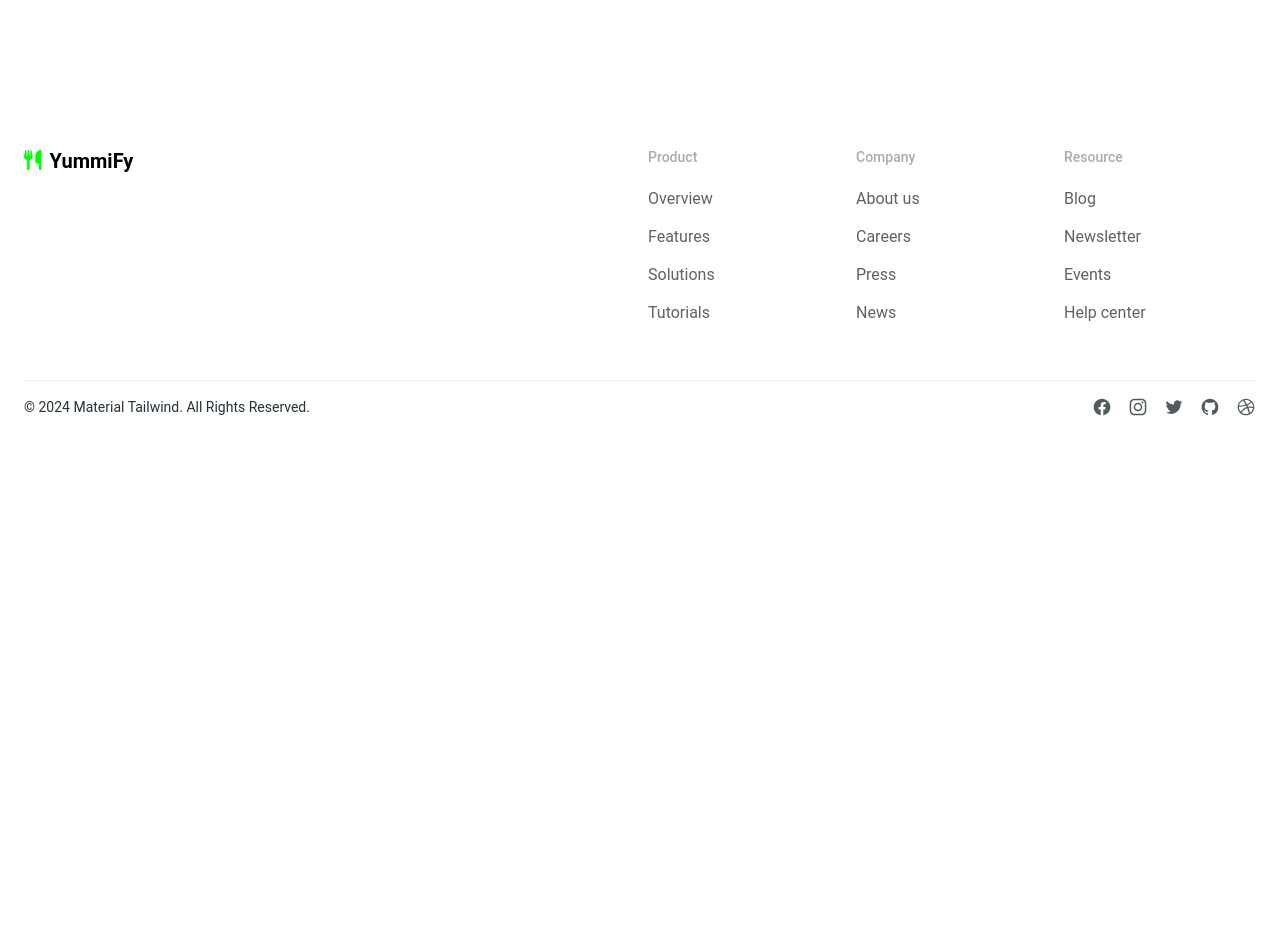
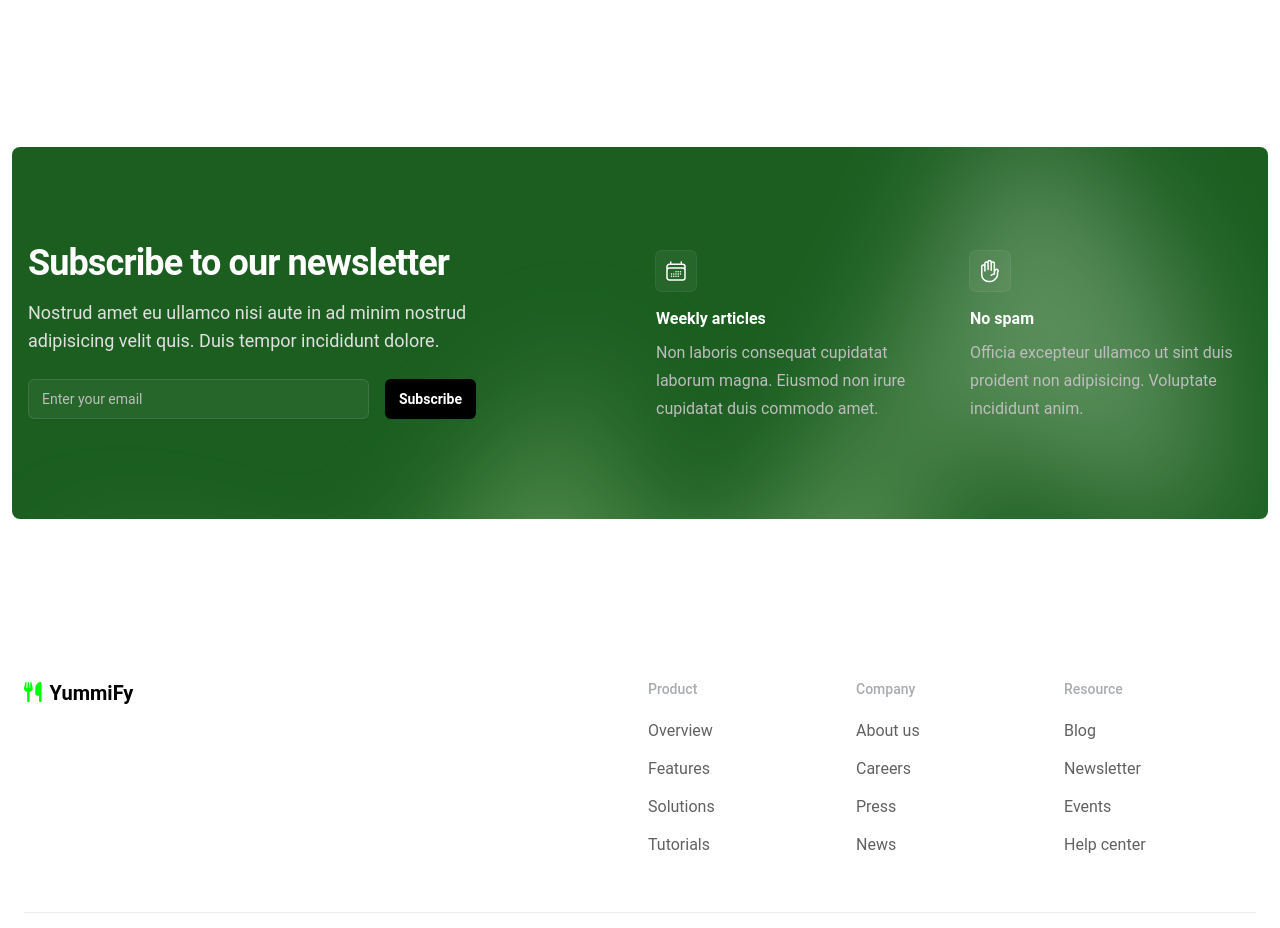
Before and after one commit to mariotbg11/YummiFy, a React (Vite) app: page / in a window 1280 px wide. Shown: the part 2680-3608 px from the top of the page. Before the commit the page ends 3126 px from the top, so only its background shows below. Built offline with nearby package versions, Linux system fonts and the light colour scheme.

Commit message:
feat: create newsletter component

```diff
--- a/src/App.jsx
+++ b/src/App.jsx
@@ -3,6 +3,7 @@ import Hero from "./components/Hero";
 import CardList from "./components/CardList";
 import AccordionFAQ from "./components/AccordionFAQ";
 import Footer from "./components/Footer";
+import Newsletter from "./components/Newsletter";
 
 function App() {
   return (
@@ -11,6 +12,7 @@ function App() {
       <Hero />
       <CardList />
       <AccordionFAQ />
+      <Newsletter />
       <Footer />
     </div>
   );
--- /dev/null
+++ b/src/components/Newsletter.jsx
@@ -0,0 +1,83 @@
+import { CalendarDaysIcon, HandRaisedIcon } from "@heroicons/react/24/outline";
+
+function Newsletter() {
+  return (
+    <div className="relative isolate overflow-hidden bg-green-900 py-16 sm:py-20 lg:py-24 mb-40 rounded-lg">
+      <div className="mx-auto max-w-7xl px-4">
+        <div className="mx-auto grid max-w-2xl grid-cols-1 gap-x-8 gap-y-16 lg:max-w-none lg:grid-cols-2">
+          <div className="max-w-xl lg:max-w-lg">
+            <h2 className="text-4xl font-semibold tracking-tight text-white">
+              Subscribe to our newsletter
+            </h2>
+            <p className="mt-4 text-lg text-gray-300">
+              Nostrud amet eu ullamco nisi aute in ad minim nostrud adipisicing
+              velit quis. Duis tempor incididunt dolore.
+            </p>
+            <div className="mt-6 flex max-w-md gap-x-4">
+              <label htmlFor="email-address" className="sr-only">
+                Email address
+              </label>
+              <input
+                id="email-address"
+                name="email"
+                type="email"
+                required
+                placeholder="Enter your email"
+                autoComplete="email"
+                className="min-w-0 flex-auto rounded-md border-0 bg-white/5 px-3.5 py-2 text-white shadow-sm ring-1 ring-inset ring-white/10 focus:ring-2 focus:ring-inset focus:ring-indigo-500 sm:text-sm sm:leading-6"
+              />
+              <button
+                type="submit"
+                className="flex-none rounded-md bg-black px-3.5 py-2.5 text-sm font-semibold text-white shadow-sm hover:bg-gray-900 focus-visible:outline focus-visible:outline-2 focus-visible:outline-offset-2"
+              >
+                Subscribe
+              </button>
+            </div>
+          </div>
+          <dl className="grid grid-cols-1 gap-x-8 gap-y-10 sm:grid-cols-2 lg:pt-2">
+            <div className="flex flex-col items-start">
+              <div className="rounded-md bg-white/5 p-2 ring-1 ring-white/10">
+                <CalendarDaysIcon
+                  aria-hidden="true"
+                  className="h-6 w-6 text-white"
+                />
+              </div>
+              <dt className="mt-4 font-semibold text-white">Weekly articles</dt>
+              <dd className="mt-2 leading-7 text-gray-400">
+                Non laboris consequat cupidatat laborum magna. Eiusmod non irure
+                cupidatat duis commodo amet.
+              </dd>
+            </div>
+            <div className="flex flex-col items-start">
+              <div className="rounded-md bg-white/5 p-2 ring-1 ring-white/10">
+                <HandRaisedIcon
+                  aria-hidden="true"
+                  className="h-6 w-6 text-white"
+                />
+              </div>
+              <dt className="mt-4 font-semibold text-white">No spam</dt>
+              <dd className="mt-2 leading-7 text-gray-400">
+                Officia excepteur ullamco ut sint duis proident non adipisicing.
+                Voluptate incididunt anim.
+              </dd>
+            </div>
+          </dl>
+        </div>
+      </div>
+      <div
+        aria-hidden="true"
+        className="absolute left-1/2 top-0 -z-10 -translate-x-1/2 blur-3xl xl:-top-6"
+      >
+        <div
+          style={{
+            clipPath:
+              "polygon(74.1% 44.1%, 100% 61.6%, 97.5% 26.9%, 85.5% 0.1%, 80.7% 2%, 72.5% 32.5%, 60.2% 62.4%, 52.4% 68.1%, 47.5% 58.3%, 45.2% 34.5%, 27.5% 76.7%, 0.1% 64.9%, 17.9% 100%, 27.6% 76.8%, 76.1% 97.7%, 74.1% 44.1%)",
+          }}
+          className="aspect-[1155/678] w-[72.1875rem] bg-gradient-to-tr from-[#b8ff89] to-[#ffffff] opacity-30"
+        />
+      </div>
+    </div>
+  );
+}
+
+export default Newsletter;
```
